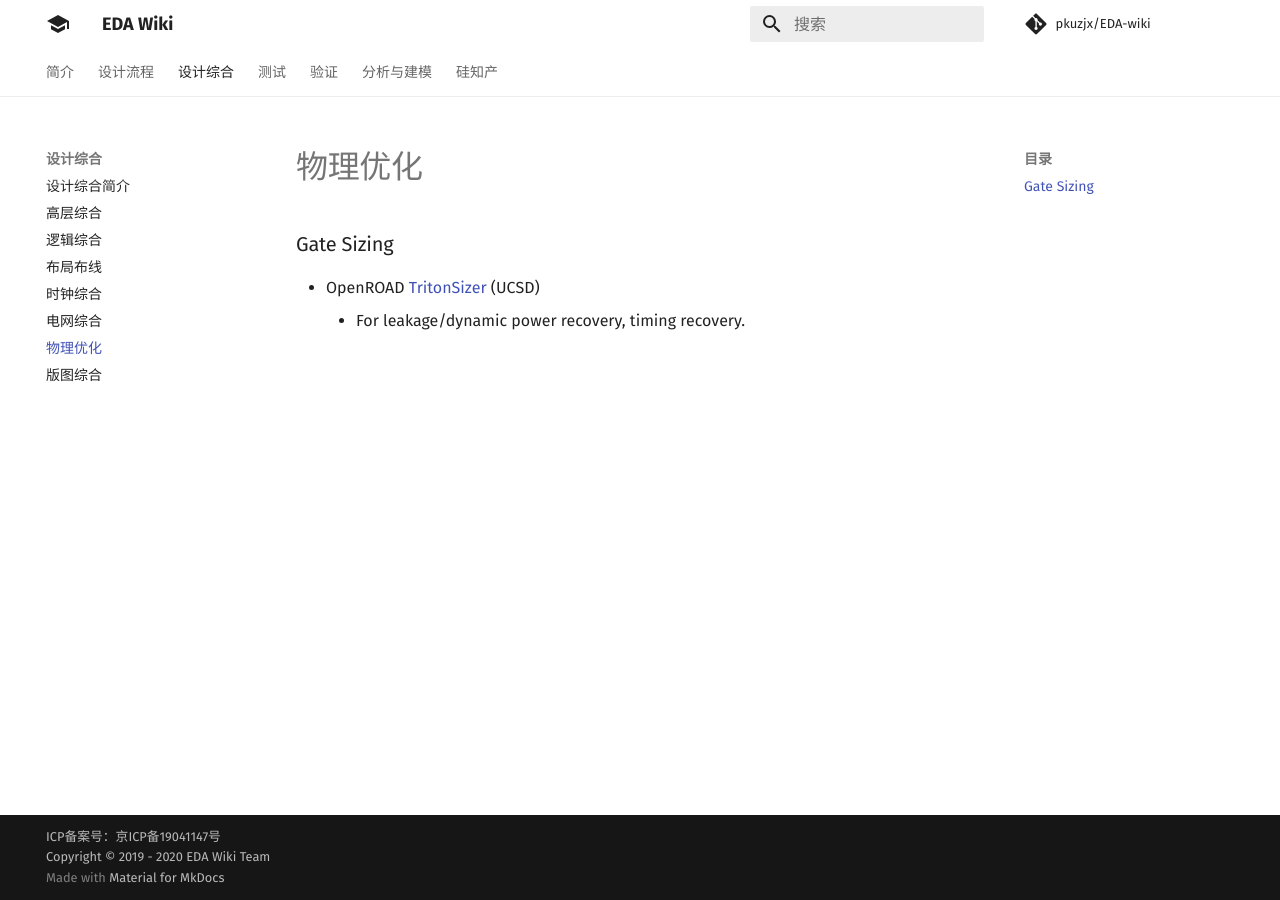
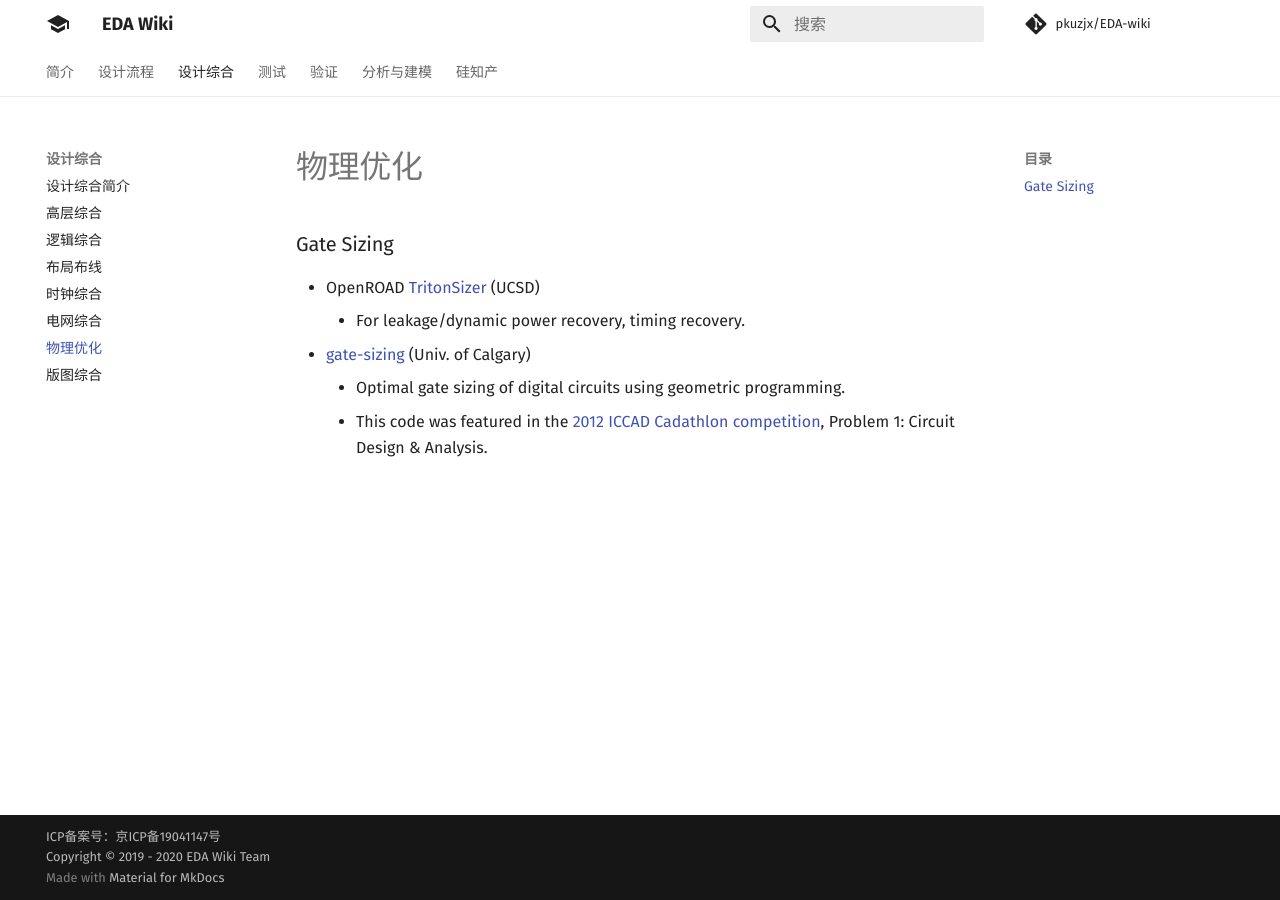
Before and after one commit to daitoto/EDA-wiki, an MkDocs documentation site: the page built from docs/synthesis/opt.md, in a window 1280 px wide. Built offline with MkDocs 1.6.1 and Material for MkDocs 9.7.7, drawn with Linux system fonts in a browser that asks for light colours; comment, search, counter and statistics services are not loaded.

Commit message:
Update opt.md

```diff
--- a/docs/synthesis/opt.md
+++ b/docs/synthesis/opt.md
@@ -1,3 +1,6 @@
 ### Gate Sizing
 - OpenROAD [TritonSizer](https://github.com/The-OpenROAD-Project/TritonSizer) (UCSD)
   - For leakage/dynamic power recovery, timing recovery.
+- [gate-sizing](https://github.com/lrakai/gate-sizing) (Univ. of Calgary)
+  - Optimal gate sizing of digital circuits using geometric programming.
+  - This code was featured in the [2012 ICCAD Cadathlon competition](http://sigda.org/archive/programs/cadathlon/problems2012.html), Problem 1: Circuit Design & Analysis.
```
